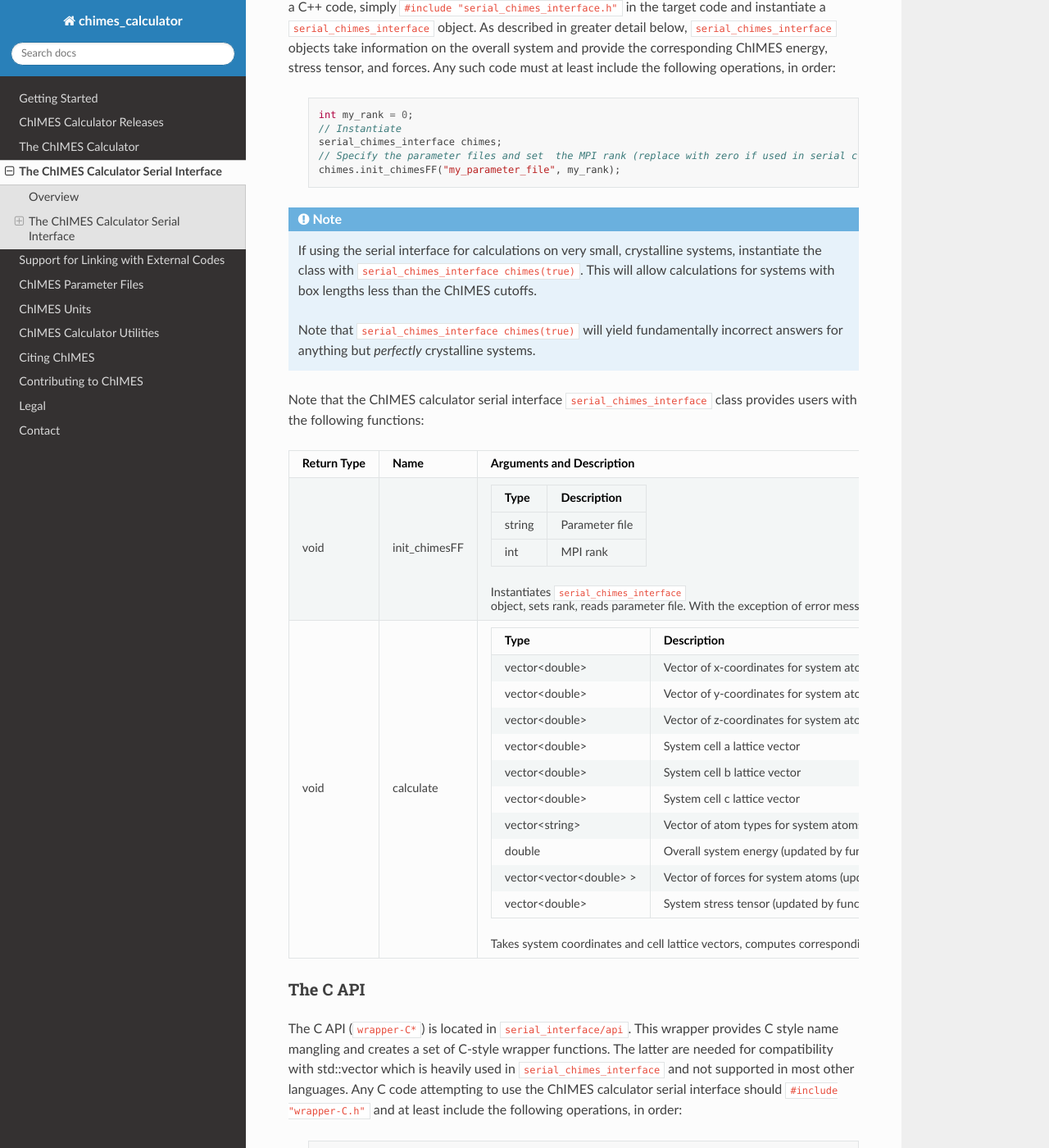
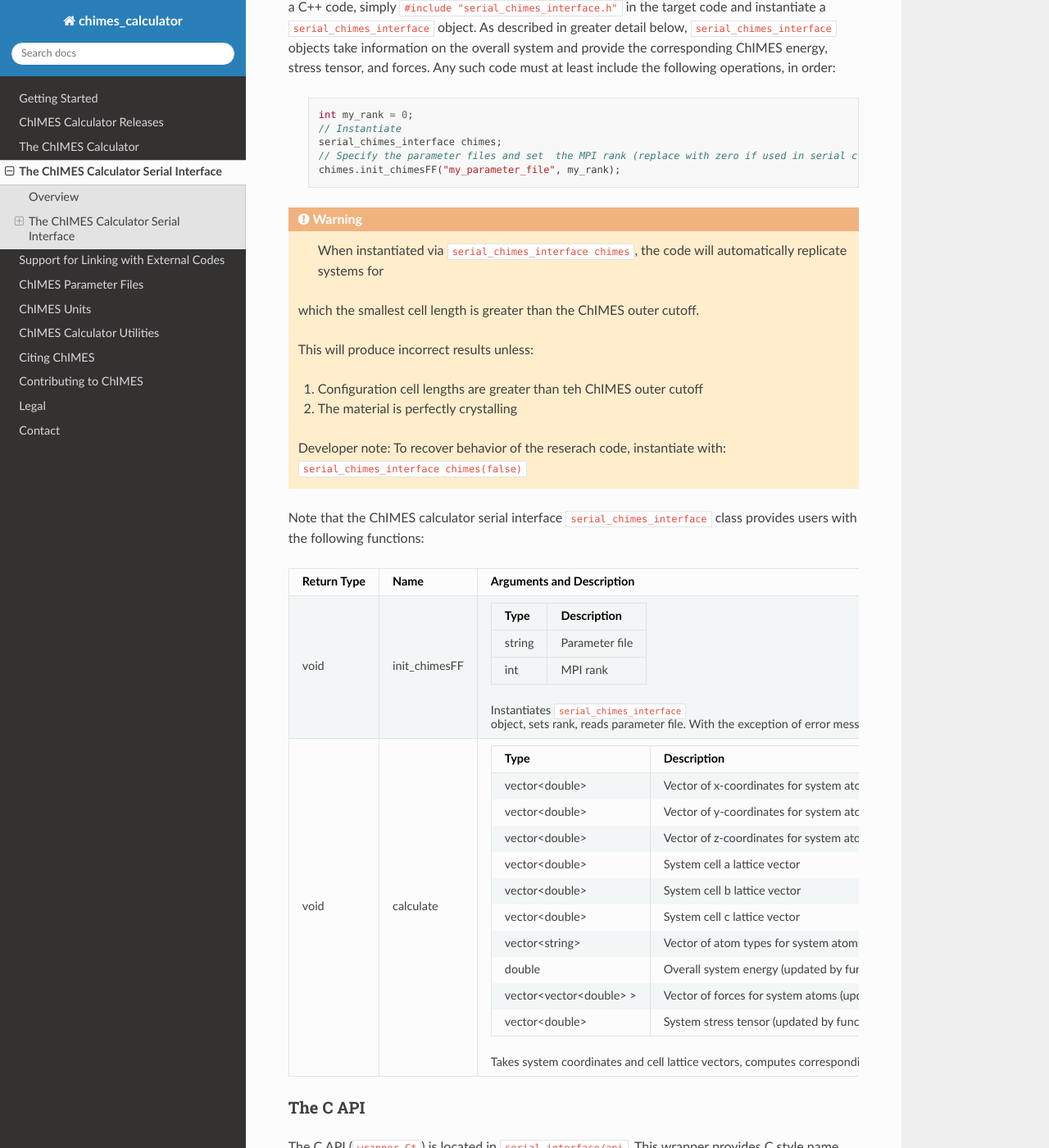
Before and after one commit to rk-lindsey/chimes_calculator, a Sphinx documentation site: the page built from doc/source/serial_interface.rst, in a window 1280 px wide and 1400 px high, scrolled down 521 px. Shown: the whole window at 82% size. Built offline with Sphinx 7.4.7 and the Read the Docs theme 2.0.0, drawn with Linux system fonts in a browser that asks for light colours; some of the changed text lies outside the part shown.

Commit message:
Change default replication option to true.
WARNING: Will yield inconsistent results with the research code
         if outer cutoff is larger than the smallest cell length,
         and the material is not perfectly crystalline!

```diff
--- a/doc/source/serial_interface.rst
+++ b/doc/source/serial_interface.rst
@@ -22,14 +22,17 @@ The ChIMES calculator serial interface source files are located in ``serial_inte
        // Specify the parameter files and set  the MPI rank (replace with zero if used in serial code)
        chimes.init_chimesFF("my_parameter_file", my_rank);
 
-.. Note::
+.. Warning::
 
-	If using the serial interface for calculations on very small, crystalline systems, instantiate the class with
-	``serial_chimes_interface chimes(true)``. This will allow calculations for systems with box lengths less than the ChIMES
-	cutoffs.
+	When instantiated via ``serial_chimes_interface chimes``, the code will automatically replicate systems for
+    which the smallest cell length is greater than the ChIMES outer cutoff.
 
-	Note that ``serial_chimes_interface chimes(true)`` will yield fundamentally incorrect answers for anything but `perfectly`
-	crystalline systems.
+    This will produce incorrect results unless:
+
+    1. Configuration cell lengths are greater than teh ChIMES outer cutoff
+    2. The material is perfectly crystalling
+
+    Developer note: To recover behavior of the reserach code, instantiate with: ``serial_chimes_interface chimes(false)``
 
 Note that the ChIMES calculator serial interface ``serial_chimes_interface`` class provides users with the following functions:
 
@@ -78,7 +81,7 @@ and at least include the following operations, in order:
     .. code-block:: cpp
 
        int my_rank = 0;
-       set_chimes();         // Instantiate; as for the C++ API (see note), can pass 0/1 for false/true
+       set_chimes();         // Instantiate; as for the C++ API (see warning message), can pass 0/1 for false/true
        init_chimes("my_parameter_file", my_rank); // Set MPI rank (replace with zero if used in serial code)
 
 For additional information on compiling, see :ref:`Implementation Examples <sec-ser-use-examples-api>`.
@@ -164,7 +167,7 @@ operations, in order:
     .. code-block:: fortran
 
        integer(C_int) :: my_rank
-       ! Instantiate; as for the C++ API (see note), can pass 0/1 for false/true
+       ! Instantiate; as for the C++ API (see warning message), can pass 0/1 for false/true
        call f_set_chimes()
        ! Specify the parameter files and set  the MPI rank (replace with zero if used in serial code)
        call f_init_chimes(string2Cstring("my_parameter_file"), my_rank)
@@ -241,7 +244,7 @@ operations, in order:
 
        # Associate the wrapper with a compiled C API library file
        wrapper_py.chimes_wrapper = wrapper_py.init_chimes_wrapper("lib-C_wrapper-serial_interface.so")
-       # Instantiate; as for the C++ API (see note), can pass 0/1 for false/true
+       # Instantiate; as for the C++ API (see warning message), can pass 0/1 for false/true
        wrapper_py.set_chimes()
        # Read the parameter file, set MPI rank to 0 (i.e. no MPI used)
        wrapper_py.init_chimes("my_parameter_file", 0)
```
Also changed, not shown: other parts of doc/source/serial_interface.rst (+5 -5 lines), 1 other file.
